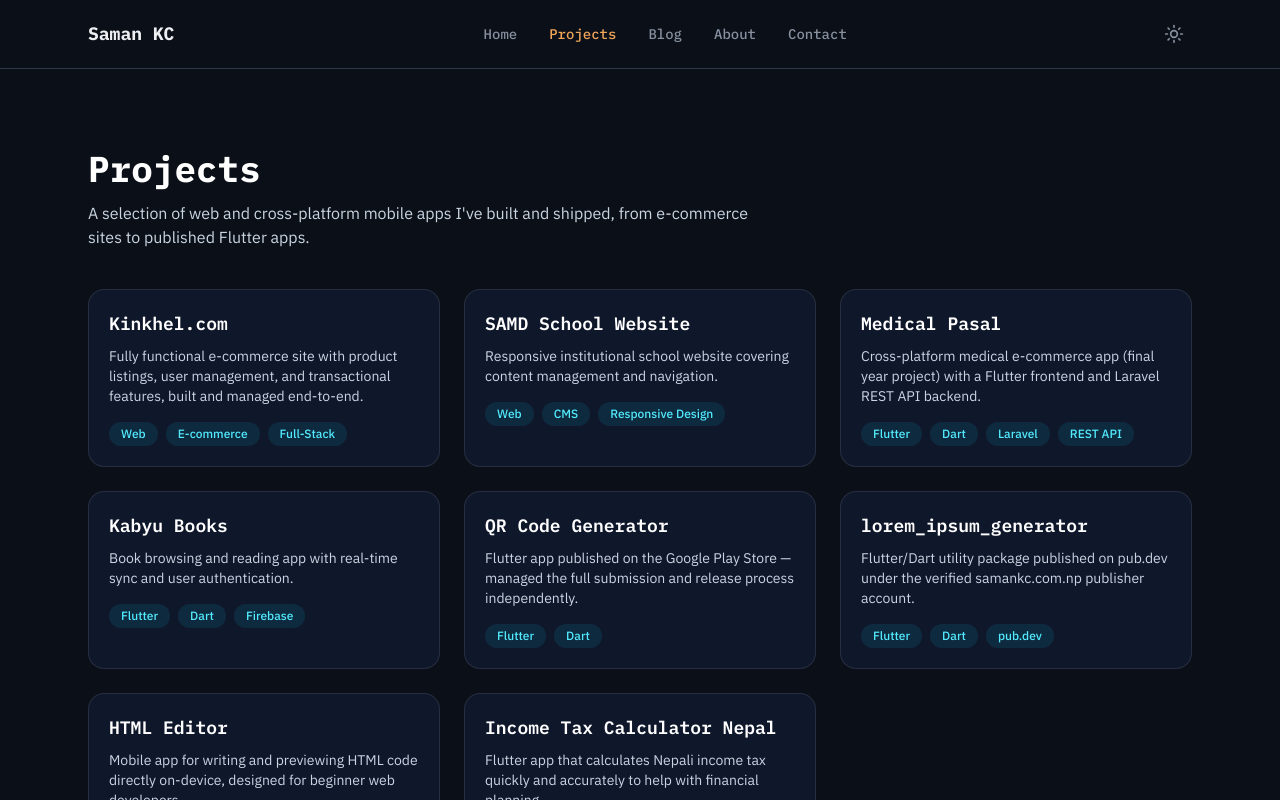
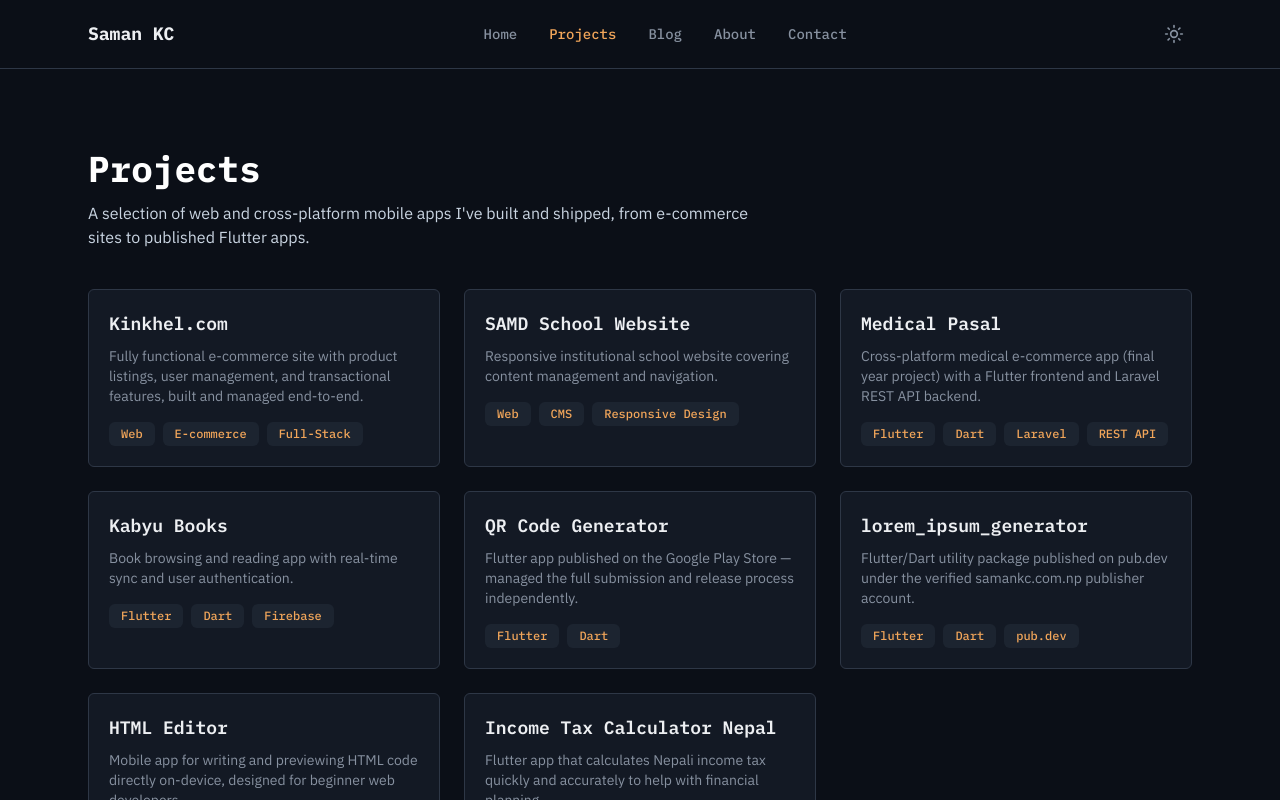
Before and after one commit to SamanKC/samankc.com, a Next.js app: page /projects in a window 1280 px wide. Shown: the top 800 px of the page. Built offline with nearby package versions, Linux system fonts and the light colour scheme.

Commit message:
feat: restyle shared cards and resume button with ink/ember tokens

```diff
--- a/components/BlogCard.tsx
+++ b/components/BlogCard.tsx
@@ -6,20 +6,20 @@
   return (
     <Link
       href={`/blog/${post.slug}`}
-      className="block rounded-2xl border border-slate-200 bg-white p-6 transition hover:-translate-y-1 hover:border-violet-600 hover:shadow-lg dark:border-white/10 dark:bg-slate-900 dark:hover:border-cyan-400"
+      className="block rounded-md border border-ink-200 bg-white p-6 transition hover:border-ember-600 dark:border-ink-700 dark:bg-ink-900 dark:hover:border-ember-400"
     >
-      <div className="flex flex-wrap items-center gap-3 text-xs text-slate-500 dark:text-slate-400">
+      <div className="flex flex-wrap items-center gap-3 text-xs text-ink-600 dark:text-ink-400">
         <time dateTime={post.date}>{formatDate(post.date)}</time>
         <span aria-hidden="true">&middot;</span>
         <span>{post.readingTime}</span>
       </div>
-      <h3 className="mt-2 font-display text-xl font-semibold text-slate-900 dark:text-white">{post.title}</h3>
-      <p className="mt-2 text-sm text-slate-600 dark:text-slate-300">{post.excerpt}</p>
+      <h3 className="mt-2 font-display text-xl font-semibold text-ink-950 dark:text-ink-100">{post.title}</h3>
+      <p className="mt-2 text-sm text-ink-600 dark:text-ink-400">{post.excerpt}</p>
       <div className="mt-4 flex flex-wrap gap-2">
         {post.tags.map((tag) => (
           <span
             key={tag}
-            className="rounded-full bg-violet-100 px-3 py-1 text-xs font-medium text-violet-700 dark:bg-cyan-400/10 dark:text-cyan-300"
+            className="rounded-md bg-ink-100 px-3 py-1 font-display text-xs font-medium text-ember-600 dark:bg-ink-800 dark:text-ember-400"
           >
             {tag}
           </span>
--- a/components/ProjectCard.tsx
+++ b/components/ProjectCard.tsx
@@ -5,15 +5,15 @@
   return (
     <Link
       href={`/projects/${project.slug}`}
-      className="group block rounded-2xl border border-slate-200 bg-white p-5 transition hover:-translate-y-1 hover:border-violet-600 hover:shadow-lg dark:border-white/10 dark:bg-slate-900 dark:hover:border-cyan-400"
+      className="group block rounded-md border border-ink-200 bg-white p-5 transition hover:border-ember-600 dark:border-ink-700 dark:bg-ink-900 dark:hover:border-ember-400"
     >
-      <h3 className="font-display text-lg font-semibold text-slate-900 dark:text-white">{project.title}</h3>
-      <p className="mt-2 text-sm text-slate-600 dark:text-slate-300">{project.shortDescription}</p>
+      <h3 className="font-display text-lg font-semibold text-ink-950 dark:text-ink-100">{project.title}</h3>
+      <p className="mt-2 text-sm text-ink-600 dark:text-ink-400">{project.shortDescription}</p>
       <div className="mt-4 flex flex-wrap gap-2">
         {project.techStack.map((tech) => (
           <span
             key={tech}
-            className="rounded-full bg-violet-100 px-3 py-1 text-xs font-medium text-violet-700 dark:bg-cyan-400/10 dark:text-cyan-300"
+            className="rounded-md bg-ink-100 px-3 py-1 font-display text-xs font-medium text-ember-600 dark:bg-ink-800 dark:text-ember-400"
           >
             {tech}
           </span>
--- a/components/ResumeButton.tsx
+++ b/components/ResumeButton.tsx
@@ -6,7 +6,7 @@
     <a
       href={profile.resumeUrl}
       download
-      className={`inline-flex items-center gap-2 rounded-full bg-gradient-to-r from-violet-600 to-cyan-400 px-6 py-3 font-semibold text-white transition hover:opacity-90 ${className ?? ''}`}
+      className={`inline-flex items-center gap-2 rounded-md bg-ember-600 px-6 py-3 font-display font-semibold text-white transition hover:opacity-90 dark:bg-ember-400 dark:text-ink-950 ${className ?? ''}`}
     >
       <Download className="h-4 w-4" />
       Download Resume
```
